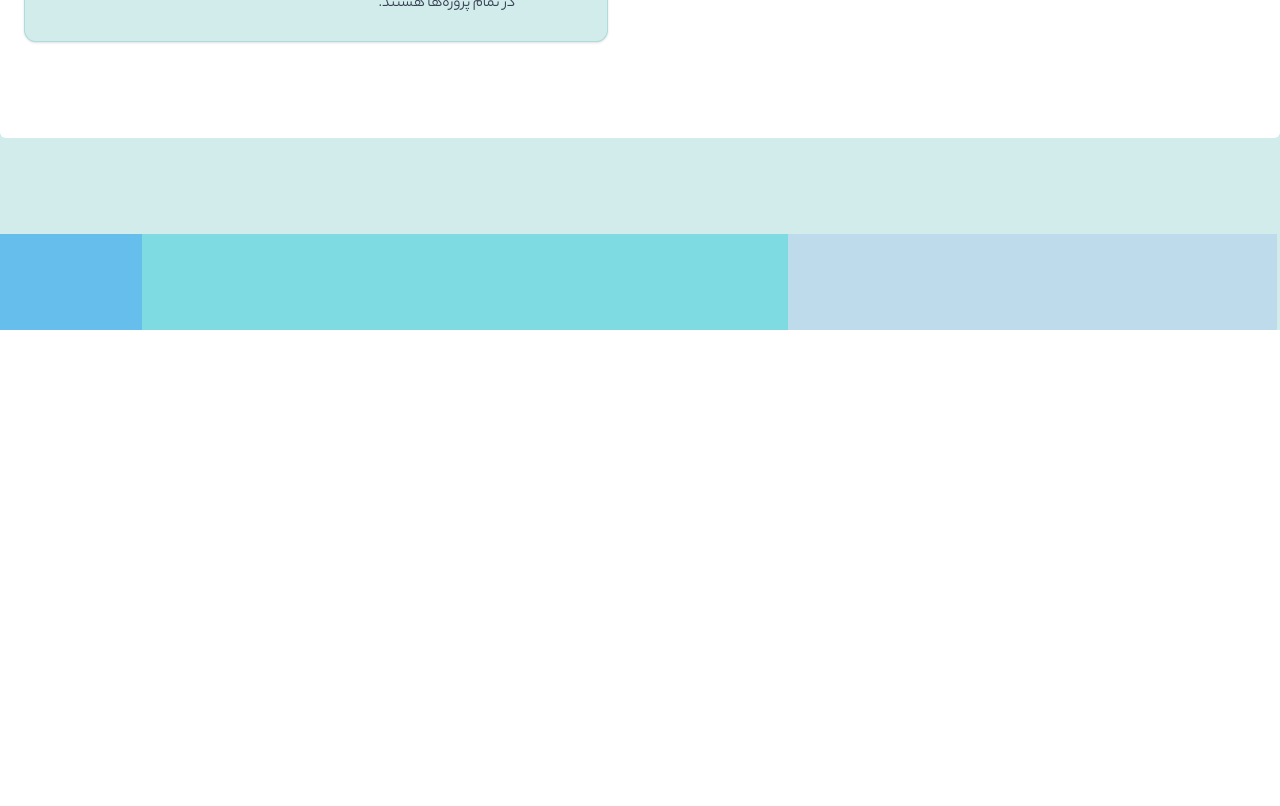
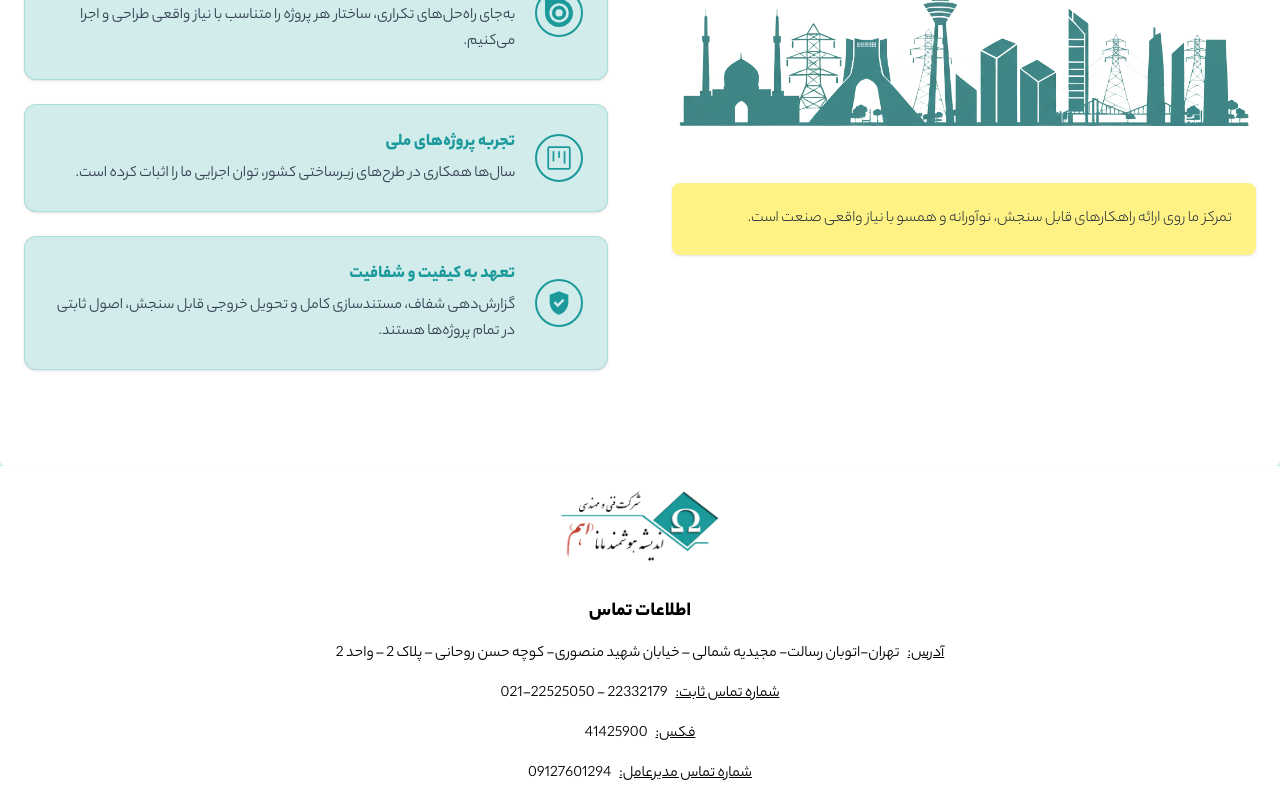
Before and after one commit to maryammohebbi/Mana-Next-ver, a Next.js app: page / in a window 1280 px wide. Shown: the part 2840-3646 px from the top of the page. Before the commit the page ends 3170 px from the top, so only its background shows below. Built offline with nearby package versions, Linux system fonts and the light colour scheme.

Commit message:
footer added

```diff
--- a/src/app/page.jsx
+++ b/src/app/page.jsx
@@ -4,9 +4,10 @@ import Header from "@/components/header/Header";
 import Services from "@/components/Services";
 import Slider from "@/components/Slider/Slider";
 import Divider from "@/ui/Divider";
-import WaveBackground from "@/ui/WaveBackground";
 import WhyUs from "@/components/WhyUs";
 import ScrollProgressBar from "@/ui/ScrollProgressBar";
+import KnowledgeBase from "@/components/KnowledgeBase";
+import Footer from "@/components/Footer";
 
 export default function Home() {
   return (
@@ -22,9 +23,11 @@ export default function Home() {
         <Divider />
         <AboutUs />
         <Divider />
+        <KnowledgeBase />
+        <Divider />
         <WhyUs />
-        <WaveBackground />
       </div>
+      <Footer />
     </div>
   );
 }
--- /dev/null
+++ b/src/components/Footer.jsx
@@ -0,0 +1,40 @@
+import Image from "next/image";
+import React from "react";
+
+function Footer() {
+  return (
+    <div className="w-full bg-tertiary shadow-lg bottom-0 left-0 right-0 p-5 space-y-8">
+      <Image
+        src="/images/logo.png"
+        width={500}
+        height={500}
+        alt="ohm"
+        className="w-40 h-20 mx-auto"
+      />
+      <div className="flex flex-col items-center justify-center space-y-4">
+        <h3 className="text-secondary font-bold text-xl">اطلاعات تماس</h3>
+        <div className="flex gap-x-2">
+          <span className="text-secondary underline">آدرس:</span>
+          <p className="text-secondary">
+            تهران-اتوبان رسالت- مجیدیه شمالی – خیابان شهید منصوری- کوچه حسن
+            روحانی – پلاک 2 – واحد 2
+          </p>
+        </div>
+        <div className="flex gap-x-2">
+          <span className="text-secondary underline">شماره تماس ثابت:</span>
+          <p className="text-secondary">22332179 - 021-22525050 </p>
+        </div>
+        <div className="flex gap-x-2">
+          <span className="text-secondary underline">فکس:</span>
+          <p className="text-secondary">41425900</p>
+        </div>
+        <div className="flex gap-x-2">
+          <span className="text-secondary underline">شماره تماس مدیرعامل:</span>
+          <p className="text-secondary">09127601294</p>
+        </div>
+      </div>
+    </div>
+  );
+}
+
+export default Footer;
--- /dev/null
+++ b/src/components/KnowledgeBase.jsx
@@ -0,0 +1,7 @@
+function KnowledgeBase() {
+  return (
+    <div className="w-full flex justify-center py-16 px-4">دانش بنیان</div>
+  );
+}
+
+export default KnowledgeBase;
```
Also changed, not shown: public/images/knowledge.png (added).
